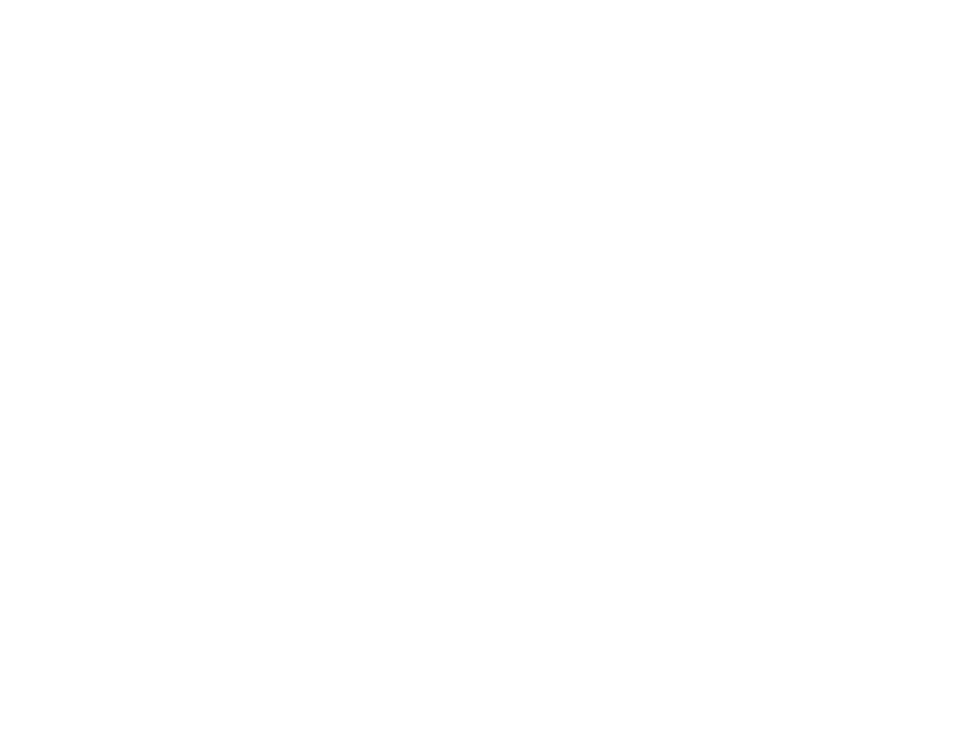
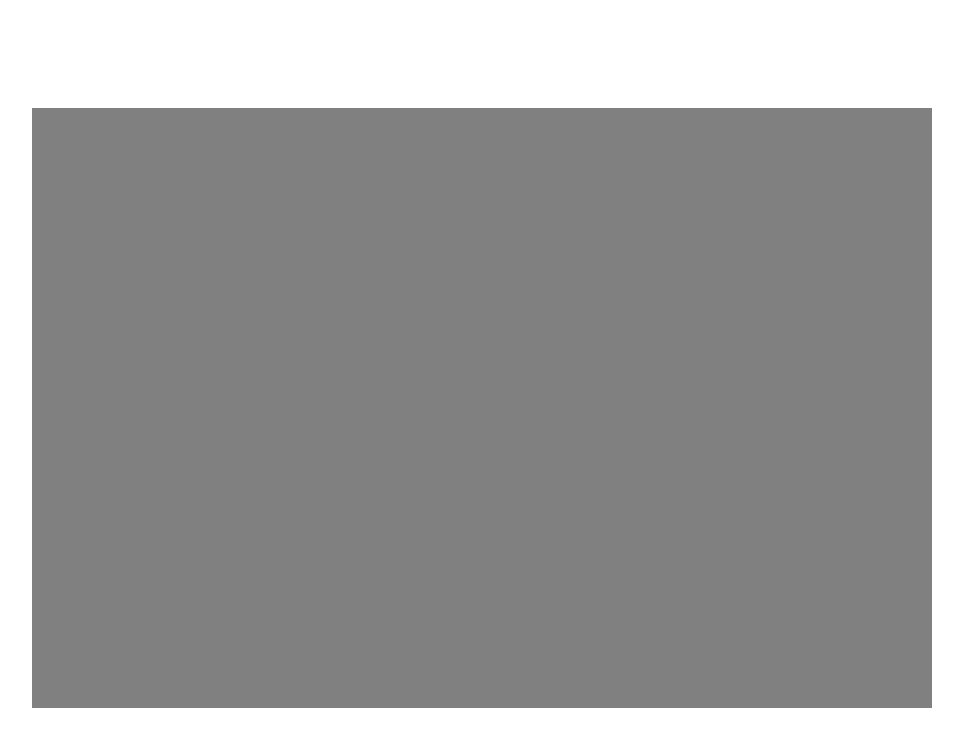
Before and after one commit to victorSejournes22005043/Snake, a plain HTML site: page index.html in a window 1280 px wide. Shown: the whole page, without its empty margins (158-1121 px from the left). Drawn offline with Linux system fonts and the light colour scheme.

Commit message:
canvas creation

```diff
--- a/index.html
+++ b/index.html
@@ -3,8 +3,10 @@
 <head>
     <meta charset="UTF-8">
     <title>Title</title>
+    <link href="style.css" rel="stylesheet">
 </head>
 <body>
-
+    <canvas id="canvas"></canvas>
 </body>
+<script src="script.js"></script>
 </html>
--- /dev/null
+++ b/script.js
@@ -0,0 +1,6 @@
+let canvas = document.getElementById("canvas");
+let context = canvas.getContext("2d");
+
+canvas.width = 900;
+canvas.height = 600;
+canvas.style.background = "gray";
--- /dev/null
+++ b/style.css
@@ -0,0 +1,10 @@
+body{
+    height: 100vh;
+    display: flex;
+    justify-content: center;
+    align-items: center;
+}
+
+.canvas{
+
+}
```
